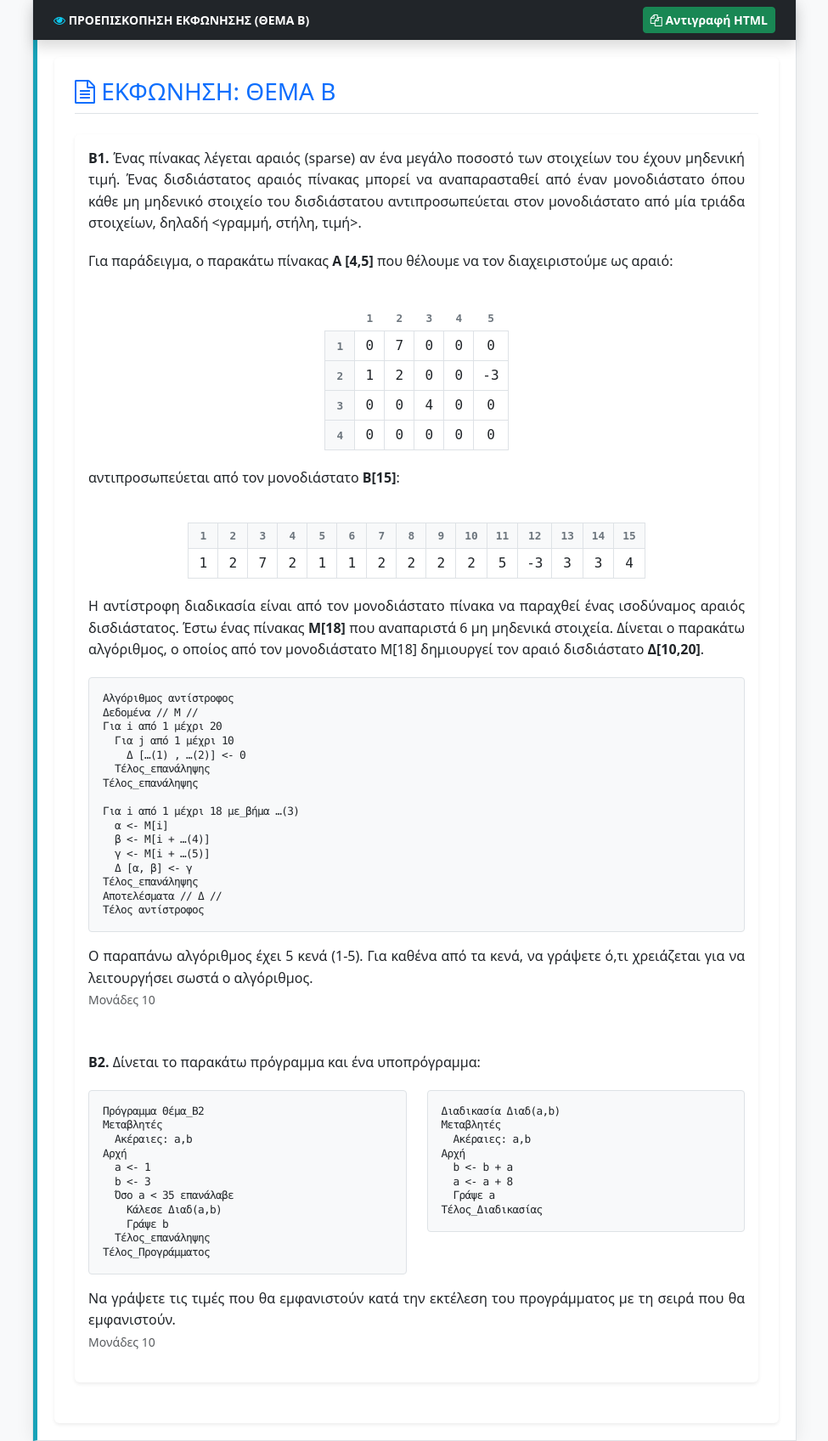
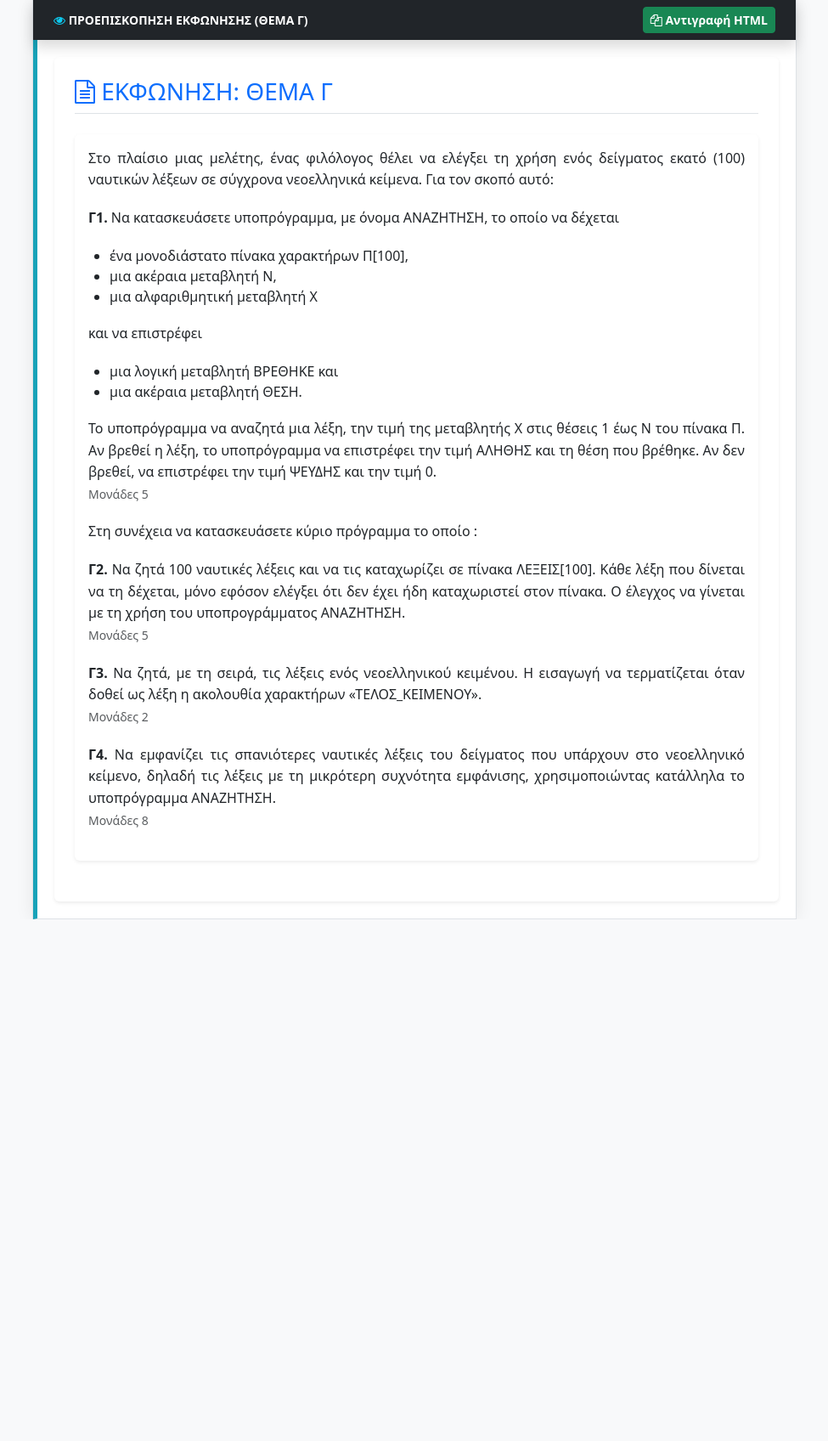
Before and after one commit to jhouvardas/aepp, a PHP site: page /john/editor.html in a window 1280 px wide. Shown: the whole page at 85% size, without its empty margins (152-1127 px from the left). After the commit the page ends 1082 px from the top, so only its background shows below. Run offline with PHP 8.4, Linux system fonts and the light colour scheme.

```diff
--- a/john/editor.html
+++ b/john/editor.html
@@ -3,7 +3,7 @@
 
 <head>
     <meta charset="UTF-8">
-    <title>ΘΕΜΑ Β - Προεπισκόπηση</title>
+    <title>ΘΕΜΑ Γ - Προεπισκόπηση</title>
     <link href="https://cdn.jsdelivr.net/npm/bootstrap@5.3.0/dist/css/bootstrap.min.css" rel="stylesheet">
     <link rel="stylesheet" href="https://cdnjs.cloudflare.com/ajax/libs/font-awesome/4.7.0/css/font-awesome.min.css">
     <link rel="stylesheet" href="../aepp.css">
@@ -51,7 +51,7 @@
 <body class="bg-light">
     <div class="sticky-top bg-dark p-2 d-flex justify-content-between align-items-center shadow">
         <span class="text-white ms-3 fw-bold small"><i class="fa fa-eye text-info"></i> ΠΡΟΕΠΙΣΚΟΠΗΣΗ ΕΚΦΩΝΗΣΗΣ (ΘΕΜΑ
-            Β)</span>
+            Γ)</span>
         <button onclick="copyMezeHTML()" class="btn btn-success btn-sm me-3 fw-bold">
             <i class="fa fa-copy"></i> Αντιγραφή HTML
         </button>
@@ -59,166 +59,47 @@
 
     <div class="preview-box">
         <div class="html-content-wrapper container bg-white p-4 shadow-sm rounded">
-            <h3 class="text-primary border-bottom pb-2 mb-4"><i class="fa fa-file-text-o"></i> ΕΚΦΩΝΗΣΗ: ΘΕΜΑ Β</h3>
+            <h3 class="text-primary border-bottom pb-2 mb-4"><i class="fa fa-file-text-o"></i> ΕΚΦΩΝΗΣΗ: ΘΕΜΑ Γ</h3>
 
             <div class="card mb-4 border-0 shadow-sm">
                 <div class="card-body">
-                    <p><strong>Β1.</strong> Ένας πίνακας λέγεται αραιός (sparse) αν ένα μεγάλο ποσοστό των στοιχείων του
-                        έχουν μηδενική τιμή. Ένας δισδιάστατος αραιός πίνακας μπορεί να αναπαρασταθεί από έναν
-                        μονοδιάστατο όπου κάθε μη μηδενικό στοιχείο του δισδιάστατου αντιπροσωπεύεται στον μονοδιάστατο
-                        από μία τριάδα στοιχείων, δηλαδή &lt;γραμμή, στήλη, τιμή&gt;.</p>
+                    <p>Στο πλαίσιο μιας μελέτης, ένας φιλόλογος θέλει να ελέγξει τη χρήση ενός δείγματος εκατό (100)
+                        ναυτικών λέξεων σε σύγχρονα νεοελληνικά κείμενα. Για τον σκοπό αυτό:</p>
 
-                    <p>Για παράδειγμα, ο παρακάτω πίνακας <strong>Α [4,5]</strong> που θέλουμε να τον διαχειριστούμε ως
-                        αραιό:</p>
-                    <div class="table-responsive">
-                        <table class="visual-table">
-                            <thead>
-                                <tr class="index-row">
-                                    <th></th>
-                                    <th>1</th>
-                                    <th>2</th>
-                                    <th>3</th>
-                                    <th>4</th>
-                                    <th>5</th>
-                                </tr>
-                            </thead>
-                            <tbody>
-                                <tr>
-                                    <th>1</th>
-                                    <td>0</td>
-                                    <td>7</td>
-                                    <td>0</td>
-                                    <td>0</td>
-                                    <td>0</td>
-                                </tr>
-                                <tr>
-                                    <th>2</th>
-                                    <td>1</td>
-                                    <td>2</td>
-                                    <td>0</td>
-                                    <td>0</td>
-                                    <td>-3</td>
-                                </tr>
-                                <tr>
-                                    <th>3</th>
-                                    <td>0</td>
-                                    <td>0</td>
-                                    <td>4</td>
-                                    <td>0</td>
-                                    <td>0</td>
-                                </tr>
-                                <tr>
-                                    <th>4</th>
-                                    <td>0</td>
-                                    <td>0</td>
-                                    <td>0</td>
-                                    <td>0</td>
-                                    <td>0</td>
-                                </tr>
-                            </tbody>
-                        </table>
-                    </div>
-
-                    <p>αντιπροσωπεύεται από τον μονοδιάστατο <strong>Β[15]</strong>:</p>
-                    <div class="table-responsive">
-                        <table class="visual-table">
-                            <thead>
-                                <tr>
-                                    <th>1</th>
-                                    <th>2</th>
-                                    <th>3</th>
-                                    <th>4</th>
-                                    <th>5</th>
-                                    <th>6</th>
-                                    <th>7</th>
-                                    <th>8</th>
-                                    <th>9</th>
-                                    <th>10</th>
-                                    <th>11</th>
-                                    <th>12</th>
-                                    <th>13</th>
-                                    <th>14</th>
-                                    <th>15</th>
-                                </tr>
-                            </thead>
-                            <tbody>
-                                <tr>
-                                    <td>1</td>
-                                    <td>2</td>
-                                    <td>7</td>
-                                    <td>2</td>
-                                    <td>1</td>
-                                    <td>1</td>
-                                    <td>2</td>
-                                    <td>2</td>
-                                    <td>2</td>
-                                    <td>2</td>
-                                    <td>5</td>
-                                    <td>-3</td>
-                                    <td>3</td>
-                                    <td>3</td>
-                                    <td>4</td>
-                                </tr>
-                            </tbody>
-                        </table>
-                    </div>
-
-                    <p>Η αντίστροφη διαδικασία είναι από τον μονοδιάστατο πίνακα να παραχθεί ένας ισοδύναμος αραιός
-                        δισδιάστατος. Έστω ένας πίνακας <strong>Μ[18]</strong> που αναπαριστά 6 μη μηδενικά στοιχεία.
-                        Δίνεται ο παρακάτω αλγόριθμος, ο οποίος από τον μονοδιάστατο Μ[18] δημιουργεί τον αραιό
-                        δισδιάστατο <strong>Δ[10,20]</strong>.</p>
-
-                    <pre class="aepp-code">Αλγόριθμος αντίστροφος
-Δεδομένα // Μ //
-Για i από 1 μέχρι 20
-  Για j από 1 μέχρι 10
-    Δ […(1) , …(2)] <- 0
-  Τέλος_επανάληψης
-Τέλος_επανάληψης
-
-Για i από 1 μέχρι 18 με_βήμα …(3)
-  α <- Μ[i]
-  β <- Μ[i + …(4)]
-  γ <- Μ[i + …(5)]
-  Δ [α, β] <- γ
-Τέλος_επανάληψης
-Αποτελέσματα // Δ //
-Τέλος αντίστροφος</pre>
-
-                    <p>Ο παραπάνω αλγόριθμος έχει 5 κενά (1-5). Για καθένα από τα κενά, να γράψετε ό,τι χρειάζεται για
-                        να λειτουργήσει σωστά ο αλγόριθμος.
-                        <br><small class="text-muted">Μονάδες 10</small>
+                    <p><strong>Γ1.</strong> Να κατασκευάσετε υποπρόγραμμα, με όνομα ΑΝΑΖΗΤΗΣΗ, το οποίο να δέχεται</p>
+                    <ul>
+                        <li>ένα μονοδιάστατο πίνακα χαρακτήρων Π[100],</li>
+                        <li>μια ακέραια μεταβλητή Ν,</li>
+                        <li>μια αλφαριθμητική μεταβλητή Χ</li>
+                    </ul>
+                    <p>και να επιστρέφει</p>
+                    <ul>
+                        <li>μια λογική μεταβλητή ΒΡΕΘΗΚΕ και</li>
+                        <li>μια ακέραια μεταβλητή ΘΕΣΗ.</li>
+                    </ul>
+                    <p>Το υποπρόγραμμα να αναζητά μια λέξη, την τιμή της μεταβλητής Χ στις θέσεις 1 έως Ν του πίνακα Π.
+                        Αν βρεθεί η λέξη, το υποπρόγραμμα να επιστρέφει την τιμή ΑΛΗΘΗΣ και τη θέση που βρέθηκε. Αν δεν
+                        βρεθεί, να επιστρέφει την τιμή ΨΕΥΔΗΣ και την τιμή 0.<br>
+                        <small class="text-muted">Μονάδες 5</small>
                     </p>
 
-                    <p class="mt-5"><strong>Β2.</strong> Δίνεται το παρακάτω πρόγραμμα και ένα υποπρόγραμμα:</p>
-                    <div class="row">
-                        <div class="col-md-6">
-                            <pre class="aepp-code">Πρόγραμμα Θέμα_Β2
-Μεταβλητές
-  Ακέραιες: a,b
-Αρχή
-  a <- 1
-  b <- 3
-  Όσο a < 35 επανάλαβε
-    Κάλεσε Διαδ(a,b)
-    Γράψε b
-  Τέλος_επανάληψης
-Tέλος_Προγράμματος</pre>
-                        </div>
-                        <div class="col-md-6">
-                            <pre class="aepp-code">Διαδικασία Διαδ(a,b)
-Μεταβλητές
-  Ακέραιες: a,b
-Αρχή
-  b <- b + a
-  a <- a + 8
-  Γράψε a
-Τέλος_Διαδικασίας</pre>
-                        </div>
-                    </div>
-                    <p>Να γράψετε τις τιμές που θα εμφανιστούν κατά την εκτέλεση του προγράμματος με τη σειρά που θα
-                        εμφανιστούν.
-                        <br><small class="text-muted">Μονάδες 10</small>
+                    <p>Στη συνέχεια να κατασκευάσετε κύριο πρόγραμμα το οποίο :</p>
+
+                    <p><strong>Γ2.</strong> Να ζητά 100 ναυτικές λέξεις και να τις καταχωρίζει σε πίνακα ΛΕΞΕΙΣ[100].
+                        Κάθε λέξη που δίνεται να τη δέχεται, μόνο εφόσον ελέγξει ότι δεν έχει ήδη καταχωριστεί στον
+                        πίνακα. Ο έλεγχος να γίνεται με τη χρήση του υποπρογράμματος ΑΝΑΖΗΤΗΣΗ.<br>
+                        <small class="text-muted">Μονάδες 5</small>
+                    </p>
+
+                    <p><strong>Γ3.</strong> Να ζητά, με τη σειρά, τις λέξεις ενός νεοελληνικού κειμένου. Η εισαγωγή να
+                        τερματίζεται όταν δοθεί ως λέξη η ακολουθία χαρακτήρων «ΤΕΛΟΣ_ΚΕΙΜΕΝΟΥ».<br>
+                        <small class="text-muted">Μονάδες 2</small>
+                    </p>
+
+                    <p><strong>Γ4.</strong> Να εμφανίζει τις σπανιότερες ναυτικές λέξεις του δείγματος που υπάρχουν στο
+                        νεοελληνικό κείμενο, δηλαδή τις λέξεις με τη μικρότερη συχνότητα εμφάνισης, χρησιμοποιώντας
+                        κατάλληλα το υποπρόγραμμα ΑΝΑΖΗΤΗΣΗ.<br>
+                        <small class="text-muted">Μονάδες 8</small>
                     </p>
                 </div>
             </div>
```
Also changed, not shown: john/MezeAdminFormMaker.php (+12 -13 lines), john/index.php (+4 -7 lines), john/solution.html (+84 -103 lines).
